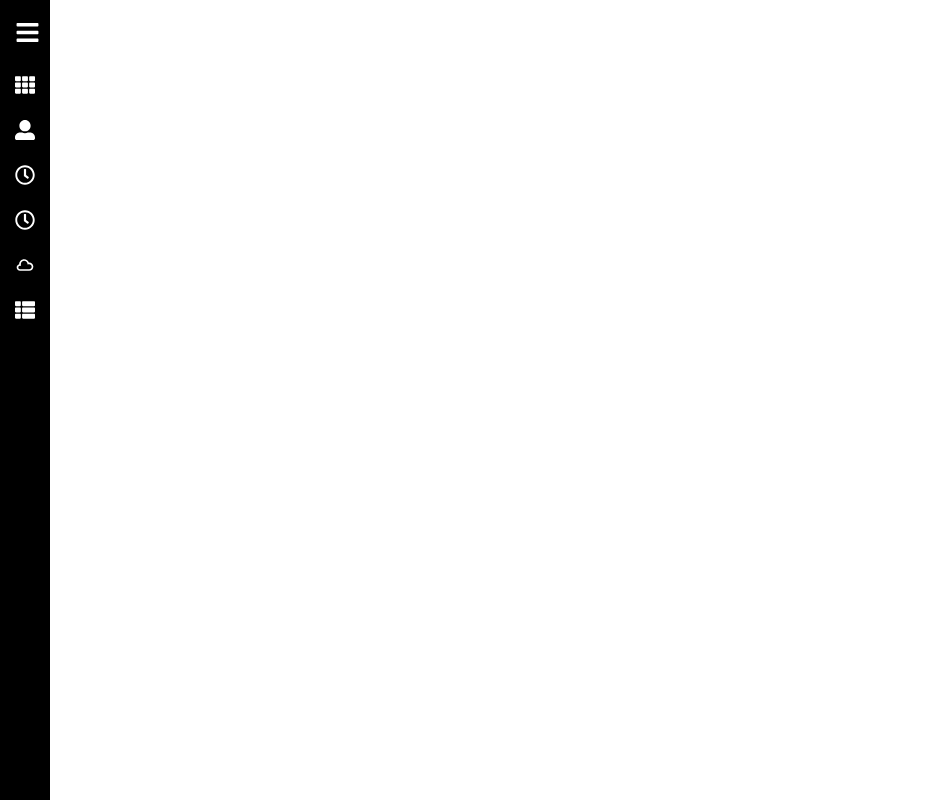
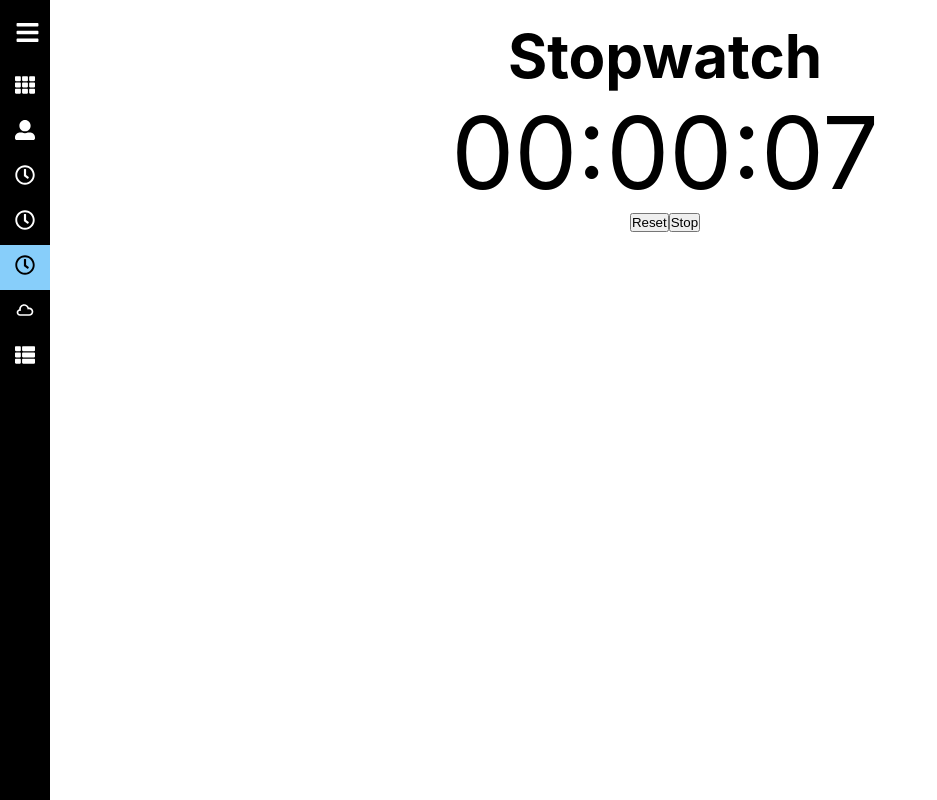
Before and after one commit to mendoncamaria/react-mini-projects, a React (Create React App) app: page /stopwatch in a window 1280 px wide. Before the commit this address had no page. Shown: the whole page, without its empty margins (0-937 px from the left). Built offline with nearby package versions, Linux system fonts and the light colour scheme.

Commit message:
Added stopwatch

```diff
--- a/src/App.jsx
+++ b/src/App.jsx
@@ -1,6 +1,7 @@
 import React, { Suspense, lazy } from 'react';
 import Sidebar from './components/sidebar';
 import { BrowserRouter, Route, Routes } from 'react-router-dom';
+import StopWatch from './pages/clocks/stopwatch';
 
 const Dashboard = lazy(() => import('./pages/dashboard'));
 const About = lazy(() => import('./pages/about'));
@@ -26,6 +27,7 @@ function App() {
               <Route path="/about" element={<About />} />
               <Route path="/analogClock" element={<AnalogClock />} />
               <Route path="/digitalClock" element={<DigitalClock />} />
+              <Route path="/stopwatch" element={<StopWatch />} />
               <Route path="/weather" element={<Analytics />} />
               <Route path="/products" element={<Products />} />
             </Routes>
--- a/src/common/data.js
+++ b/src/common/data.js
@@ -22,6 +22,11 @@ export const menuItems = [
     icon: <FaRegClock />,
   },
   {
+    path: '/stopwatch',
+    name: 'Stopwatch',
+    icon: <FaRegClock />,
+  },
+  {
     path: '/weather',
     name: 'Analytics',
     icon: <TiWeatherCloudy />,
--- /dev/null
+++ b/src/pages/clocks/stopwatch/index.css
@@ -0,0 +1,10 @@
+.button {
+    /* background-color: #4caf50; Green */
+    border: none;
+    /* color: white; */
+    padding: 15px 32px;
+    text-align: center;
+    text-decoration: none;
+    display: inline-block;
+    font-size: 16px;
+  }
--- /dev/null
+++ b/src/pages/clocks/stopwatch/index.jsx
@@ -0,0 +1,79 @@
+import React, { useEffect, useState } from "react";
+import "./index.css";
+
+export default function StopWatch() {
+  const [minutes, setMinutes] = useState(0);
+  const [hours, setHours] = useState(0);
+  const [seconds, setSeconds] = useState(0);
+
+  let timer;
+
+  useEffect(() => {
+    // eslint-disable-next-line
+    timer = setInterval(() => {
+      setSeconds(seconds + 1);
+    }, 1000);
+
+    if (seconds === 59) {
+      setMinutes(minutes + 1);
+      setSeconds(0);
+    }
+    return () => clearInterval(timer);
+  });
+
+  const resetTimer = () => {
+    setMinutes(0);
+    setHours(0);
+    setSeconds(0);
+  };
+
+  const stopTimer = () => {
+    clearInterval(timer);
+  };
+  return (
+    <>
+      <h1
+        style={{
+          display: "flex",
+          alignContent: "center",
+          justifyContent: "center",
+          alignItems: "center",
+          textAlign: "center",
+          fontSize: "60px",
+        }}
+      >
+        Stopwatch
+      </h1>
+      <div
+        style={{
+          display: "flex",
+          alignContent: "center",
+          justifyContent: "center",
+          alignItems: "center",
+          textAlign: "center",
+          fontSize: "100px",
+        }}
+      >
+        {hours < 10 ? "0" + hours : hours}:
+        {minutes < 10 ? "0" + minutes : minutes}:
+        {seconds < 10 ? "0" + seconds : seconds}
+      </div>
+      <div
+        style={{
+          display: "flex",
+          alignContent: "center",
+          justifyContent: "center",
+          alignItems: "center",
+          textAlign: "center",
+        }}
+      >
+        <button onClick={resetTimer}>
+          Reset
+        </button>
+        <button onClick={stopTimer}>
+          Stop
+        </button>
+      </div>
+    </>
+  );
+}
```
